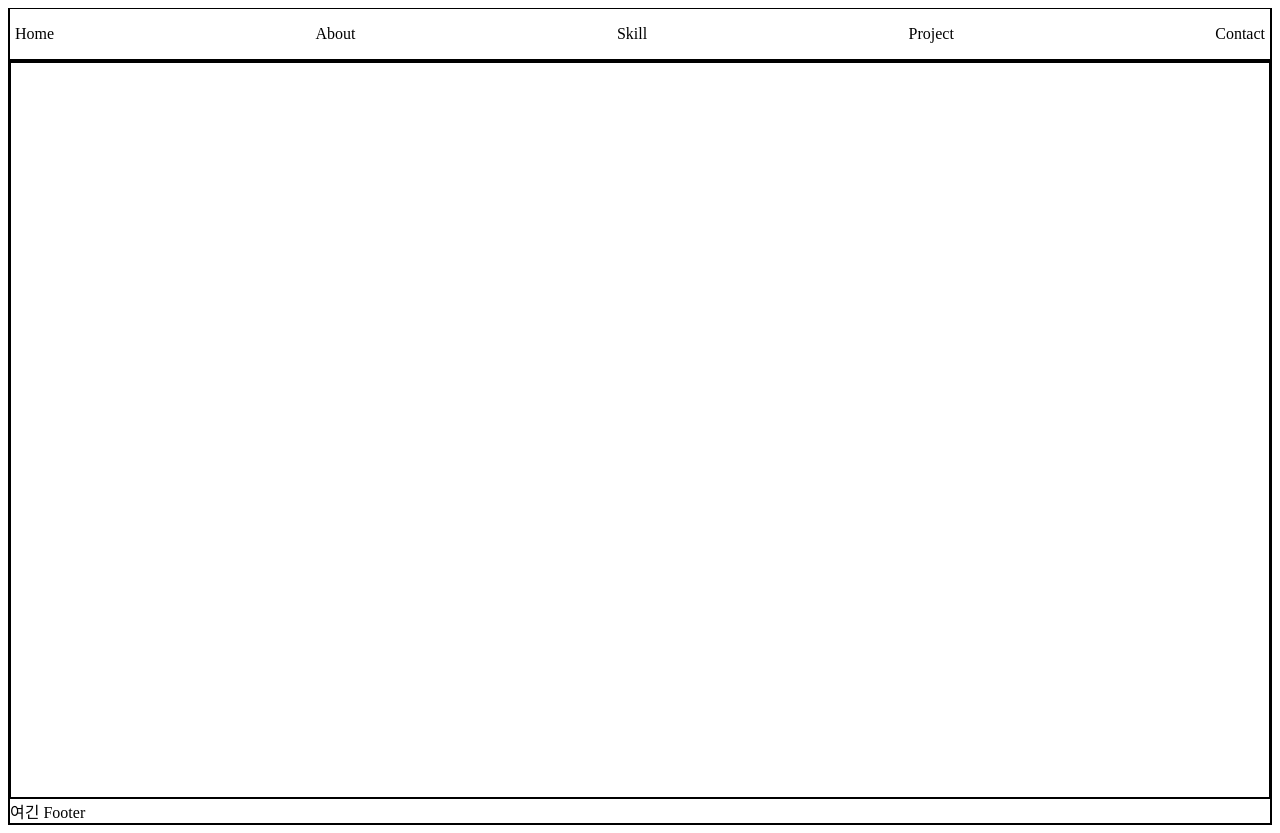
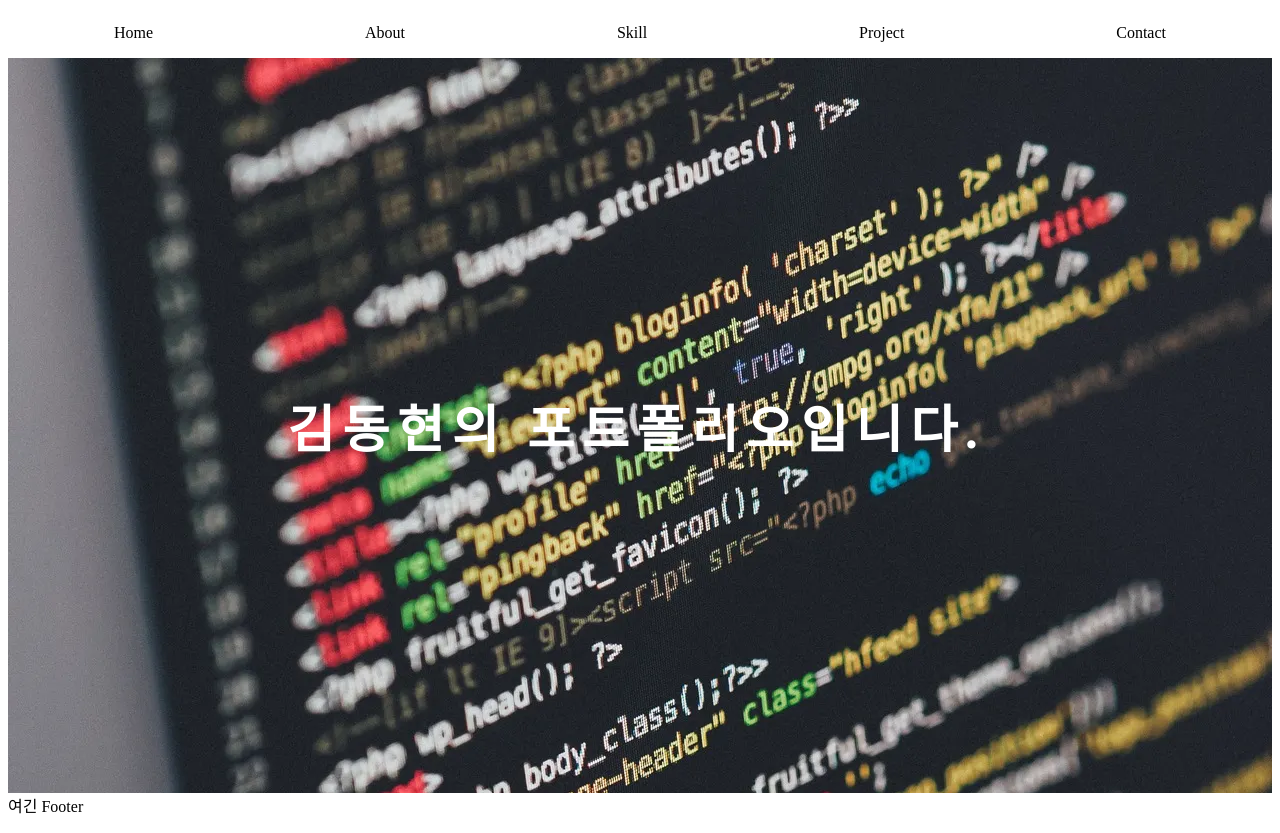
Before and after one commit to dtc03003/Portfolio, a React (Create React App) app: page / in a window 1280 px wide. Built offline with nearby package versions, Linux system fonts and the light colour scheme.

Commit message:
Main 페이지 구성

```diff
--- a/src/components/Main.js
+++ b/src/components/Main.js
@@ -2,8 +2,15 @@
 import style from "./../styles/Main.module.css";
 
 const Main = () => {
-    return;
-    <div className={style.Main}>김동현의 포트폴리오입니다.</div>;
+    return (
+        <div className={style.Main}>
+            <div className={style.inner}>
+                <div className={style.typewriter}>
+                    <h1>김동현의 포트폴리오입니다.</h1>
+                </div>
+            </div>
+        </div>
+    );
 };
 
 export default Main;
--- a/src/styles/About.module.css
+++ b/src/styles/About.module.css
@@ -0,0 +1,3 @@
+.About {
+    height: calc(100vh - 65px);
+}
--- a/src/styles/Contact.module.css
+++ b/src/styles/Contact.module.css
@@ -0,0 +1,3 @@
+.Contact {
+    height: calc(100vh - 65px);
+}
--- a/src/styles/Contents.module.css
+++ b/src/styles/Contents.module.css
@@ -1,9 +1,15 @@
 .Contents {
     height: calc(100vh - 65px);
+
     /* 스크롤생성 */
     overflow: auto;
+
+    /* 스크롤 바 제거 */
+    -ms-overflow-style: none; /* 인터넷 익스플로러 */
+    scrollbar-width: none; /* 파이어폭스 */
 }
 
-.Contents * {
-    height: calc(100vh - 65px);
+/* 스크롤 바 제거 */
+.Contents::-webkit-scrollbar {
+    display: none; /* 크롬, 사파리, 오페라, 엣지 */
 }
--- a/src/styles/Header.module.css
+++ b/src/styles/Header.module.css
@@ -7,11 +7,11 @@
 .btn_items {
     display: flex;
     width: 100%;
-    justify-content: space-between;
+    justify-content: space-around;
 }
 
 .btn_item {
-    margin-left: 5px;
-    margin-right: 5px;
+    margin: 0 0.5rem;
     border: none;
+    cursor: pointer;
 }
--- a/src/styles/Layout.module.css
+++ b/src/styles/Layout.module.css
@@ -5,5 +5,5 @@
 
 /* 레이아웃 밑 모든 항목 */
 .layout * {
-    border: 1px solid black;
+    /* border: 1px solid black; */
 }
--- a/src/styles/Main.module.css
+++ b/src/styles/Main.module.css
@@ -0,0 +1,42 @@
+.Main {
+    height: 100%;
+    width: 100%;
+    display: flex;
+    justify-content: center;
+    align-items: center;
+    background-image: url(../../public/img/Main.jpg);
+}
+
+.inner {
+    width: 100%;
+    display: flex;
+    align-items: center;
+    flex-direction: column;
+}
+
+.typewriter h1 {
+    overflow: hidden;
+    font-size: 4vw;
+    border-right: 0.15em solid white;
+    white-space: nowrap; /*스크롤바 제거*/
+    margin: 0 auto;
+    color: white;
+    letter-spacing: 0.15em;
+    animation: blink-caret 0.75s step-end infinite;
+}
+
+@keyframes blink-caret {
+    from,
+    to {
+        border-color: transparent;
+    }
+    50% {
+        border-color: white;
+    }
+}
+
+/* @media screen and (max-width: 800px) {
+    .typewriter h1 {
+        font-size: 2rem;
+    }
+} */
--- a/src/styles/Project.module.css
+++ b/src/styles/Project.module.css
@@ -0,0 +1,3 @@
+.Project {
+    height: calc(100vh - 65px);
+}
--- a/src/styles/Skills.module.css
+++ b/src/styles/Skills.module.css
@@ -0,0 +1,3 @@
+.Skills {
+    height: calc(100vh - 65px);
+}
```
Also changed, not shown: public/img/Main.jpg (added).
